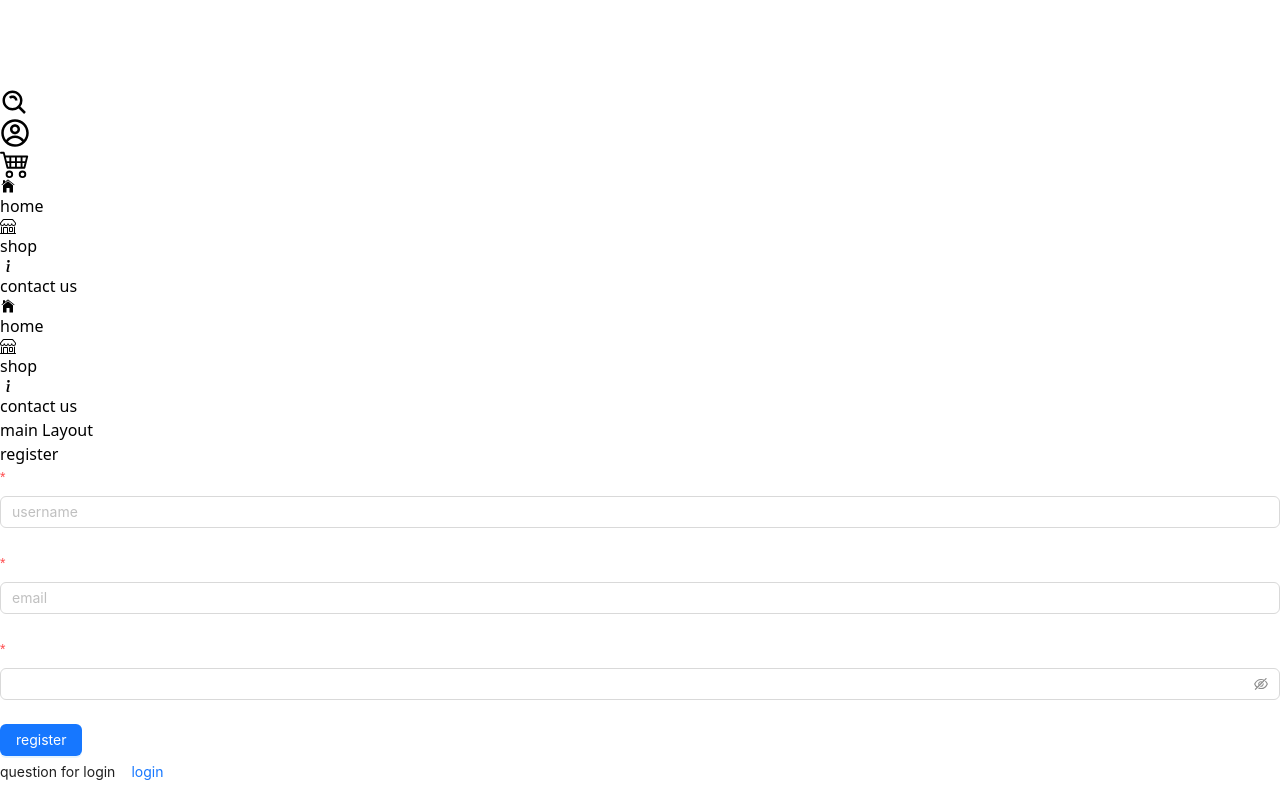
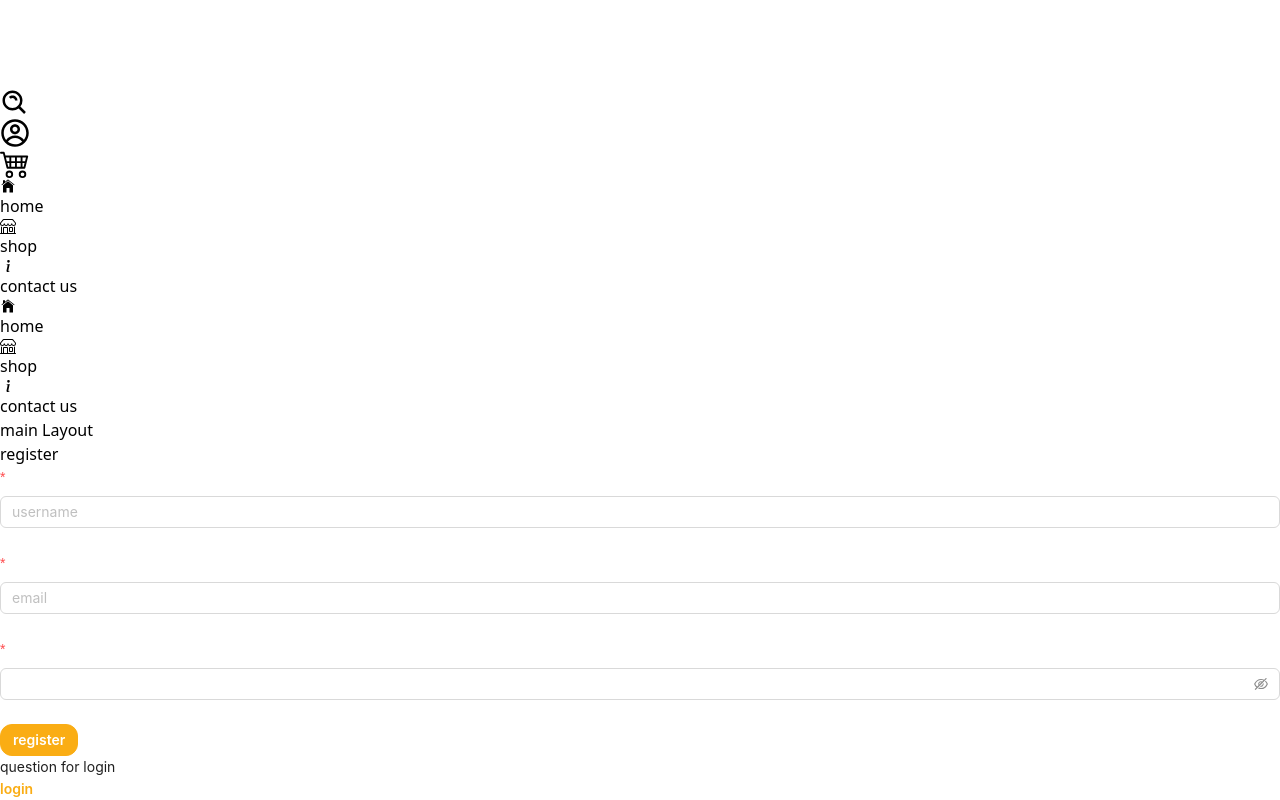
Before and after one commit to Sosokantaria/eShop_ecommerce_web, a React (Vite) app: page /register in a window 1280 px wide. Shown: the part 453-1253 px from the top of the page. Built offline with nearby package versions, Linux system fonts and the light colour scheme.

Commit message:
fit-styled_buttons

```diff
--- a/package.json
+++ b/package.json
@@ -21,6 +21,7 @@
     "react-hook-form": "^7.45.1",
     "react-icons": "^4.10.1",
     "react-router-dom": "^6.14.1",
+    "styled-components": "^6.0.1",
     "tailwindcss": "^3.3.2"
   },
   "devDependencies": {
--- /dev/null
+++ b/src/components/buttons/Sbuttons.ts
@@ -0,0 +1,57 @@
+import { styled } from "styled-components";
+
+export const PrimaryBtn = styled.button`
+  background-color: #faad14;
+  color: #fff;
+  padding: 4px 12px;
+  border-radius: 12px;
+  display: flex;
+  align-items: center;
+  justify-content: center;
+  cursor: pointer;
+  font-size: bold;
+  font-weight: 600;
+  border: 1px solid #faad14;
+  &:focus {
+    border: 3px solid #fcc861;
+    border-radius: 12px;
+    outline: none;
+    transition: border-color 0.3s ease-in-out;
+  }
+  &:hover {
+    background-color: #fcc861;
+  }
+`;
+
+export const LinkBtn = styled.button`
+  color: #faad14;
+  display: flex;
+  align-items: center;
+  justify-content: center;
+  cursor: pointer;
+  font-size: bold;
+  font-weight: 600;
+  &:hover {
+    color: #fcc861;
+    text-decoration: underline;
+  }
+`;
+
+
+export const TextBtn = styled.button`
+  color: #faad14;
+  width: auto;
+  display: flex;
+  align-items: center;
+  justify-content: center;
+  cursor: pointer;
+  font-size: bold;
+  font-weight: 600;
+  padding: 4px 12px;
+  border: 1px solid #faad14;
+  border-radius: 12px;
+  &:hover {
+    color: #fff;
+    background-color: #fcc861;
+  }
+`;
--- /dev/null
+++ b/src/components/buttons/index.ts
@@ -0,0 +1 @@
+export { PrimaryBtn, LinkBtn, TextBtn } from "./Sbuttons";
--- a/src/components/navForRoureViews/navForRouteViews.tsx
+++ b/src/components/navForRoureViews/navForRouteViews.tsx
@@ -8,23 +8,23 @@ export function NavForRouteViews() {
     <>
       <Link
         to="/"
-        className=" flex flex-col items-center gap-y-2 px-1 py-1 text-[white]  hover:bg-[gray]  font-medium rounded-lg text-sm   "
+        className=" flex flex-col items-center gap-y-2 px-1 py-1 text-gray-500 hover:text-[#faad14] font-medium rounded-lg text-sm   "
       >
-        <IoIosHome className="text-[white] scale-150  " />
+        <IoIosHome className="text-[#fcc861] scale-150  " />
         <span>home</span>
       </Link>
       <Link
         to="Products"
-        className="flex flex-col items-center gap-y-2 px-1 py-1 text-[white]  hover:bg-[gray]  font-medium rounded-lg text-sm   "
+        className="flex flex-col items-center gap-y-2 px-1 py-1 text-gray-500 hover:text-[#faad14]  font-medium rounded-lg text-sm   "
       >
-        <BsShop className="text-white scale-150  " />
+        <BsShop className="text-[#fcc861] scale-150  " />
         <span>shop</span>
       </Link>
       <Link
         to="/Contact-us"
-        className="flex flex-col items-center gap-y-2 py-1 text-[white]  hover:bg-[gray]  font-medium rounded-lg text-sm    "
+        className="flex flex-col items-center gap-y-2 py-1 text-gray-500 hover:text-[#faad14] font-medium rounded-lg text-sm    "
       >
-        <BsInfoLg className="text-white rounded-full scale-150  " />
+        <BsInfoLg className="text-[#fcc861] scale-150  " />
         <span>contact us</span>
       </Link>
     </>
--- a/src/index.css
+++ b/src/index.css
@@ -1,3 +1,9 @@
 @tailwind base;
 @tailwind components;
 @tailwind utilities;
+
+*{
+    margin: 0;
+    padding: 0;
+    box-sizing: border-box;
+}
--- a/src/layouts/header/Header.tsx
+++ b/src/layouts/header/Header.tsx
@@ -27,18 +27,18 @@ export function Header() {
               <Link to="/">
                 <img
                   src={Logo}
-                  className="w-20  scale-150  bg-[white] rounded-full"
+                  className="w-20  scale-150  bg-[#fcc861] rounded-full"
                   alt=""
                 />
               </Link>
             </div>
             <div className="flex items-center md:space-x-6 sm:space-x-5 lg:space-x-5 min-[300px]:space-x-0 lg:order-2">
-              <div className="items-center rounded-lg p-2  hover:bg-[gray]">
-                <BiSearchAlt className="text-white" size={30} />
+              <div className="items-center rounded-lg p-2  ">
+                <BiSearchAlt className="text-gray-300 hover:text-[#faad14]" size={30} />
               </div>
               <ProfileInfo />
-              <div className="hover:bg-[gray] p-2  rounded-lg">
-                <BsCart4 className="text-[white] " size={30} />
+              <div className=" p-2  rounded-lg">
+                <BsCart4 className="text-gray-300 hover:text-[#faad14]" size={30} />
               </div>
             </div>
             <div
--- a/src/layouts/header/profileInfoSection/ProfILeinfo.tsx
+++ b/src/layouts/header/profileInfoSection/ProfILeinfo.tsx
@@ -1,6 +1,5 @@
 import { useState, useContext } from "react";
 import { Link } from "react-router-dom";
-import { Button } from "antd";
 import useOnclickOutside from "react-cool-onclickoutside";
 
 import {
@@ -8,7 +7,8 @@ import {
   authContext,
 } from "../../../contexts/authContext";
 import { RoleContext } from "../../../contexts/roleContext";
-import { TLocalstorage } from "../../../types/Localstorage";
+
+import { TextBtn } from "../../../components/buttons";
 
 import { HiOutlineLogout } from "react-icons/hi";
 import { CgProfile } from "react-icons/cg";
@@ -21,7 +21,7 @@ export function ProfileInfo() {
   const [isopen, setIsopen] = useState<boolean>(false);
   function HandleLogout() {
     return (
-      localStorage.removeItem(TLocalstorage.ACCESSTOKEN),
+      localStorage.removeItem("accessToken"),
       setStatus(TAuthorisationStage.UNAUTHORIZED)
     );
   }
@@ -31,10 +31,10 @@ export function ProfileInfo() {
   return (
     <div className="relative flex flex-col items-right">
       <div
-        className="items-center rounded-lg p-2  hover:bg-[gray]"
+        className="items-center rounded-lg p-2"
         onClick={() => setIsopen(!isopen)}
       >
-        <CgProfile className="text-[white] " size={30} />
+        <CgProfile className="text-gray-300 hover:text-[#faad14]" size={30} />
       </div>
       {isopen && (
         <div
@@ -45,30 +45,28 @@ export function ProfileInfo() {
             <div className="flex flex-col m-2 items-center">
               {currentUser.user_role==="ADMIN" && (
                 <>
-                  <Button type="text">
+                  <TextBtn type="submit">
                     <Link
                       to="/admin-view"
-                      className="font-medium rounded-lg text-sm  "
                       onClick={() => setIsopen(!isopen)}
                     >
                       admin panel
                     </Link>
-                  </Button>
+                  </TextBtn>
                   <hr className=" mt-1 border-[black] sm:mx-auto  " />
                 </>
               )}
-              <Button type="text">
+              <TextBtn type="submit">
                 <Link
                   to="/user-view"
-                  className="font-medium rounded-lg text-sm  "
                   onClick={() => setIsopen(!isopen)}
                 >
                   profile info
                 </Link>
-              </Button>
+              </TextBtn>
               <hr className=" mt-1 border-[black] sm:mx-auto  " />
-              <Button
-                type="text"
+              <TextBtn
+                type="submit"
                 onClick={() => {
                   HandleLogout(), setIsopen(!isopen);
                 }}
@@ -76,20 +74,20 @@ export function ProfileInfo() {
               >
                 <span>logaut</span>
                 <HiOutlineLogout />
-              </Button>
+              </TextBtn>
             </div>
           ) : (
             <div className="flex flex-col m-1 items-center ">
               <Link to="login">
-                <Button type="text" onClick={() => setIsopen(!isopen)}>
+                <TextBtn type="submit" onClick={() => setIsopen(!isopen)}>
                   login
-                </Button>
+                </TextBtn>
               </Link>
               <hr className=" mt-1 text-[gray] sm:mx-auto  " />
               <Link to="register">
-                <Button type="text" onClick={() => setIsopen(!isopen)}>
+                <TextBtn type="submit" onClick={() => setIsopen(!isopen)}>
                   register
-                </Button>
+                </TextBtn>
               </Link>
             </div>
           )}
--- a/src/views/public/routes/login/Login.tsx
+++ b/src/views/public/routes/login/Login.tsx
@@ -4,7 +4,9 @@ import { Link } from "react-router-dom";
 import { useForm } from "react-hook-form";
 import jwt_decode from "jwt-decode";
 
-import { Button, Form, Input } from "antd";
+import { PrimaryBtn, LinkBtn } from "../../../../components/buttons";
+
+import { Form, Input } from "antd";
 
 import {
   authContext,
@@ -83,18 +85,16 @@ export default function LoginView() {
               )}
               <div className="flex flex-col gap-y-4">
                 <div>
-                  <Button
-                    type="primary"
-                    htmlType="submit"
-                    className="  hover:focus:ring-4 focus:outline-none focus:ring-[#ffc653] font-medium  "
+                  <PrimaryBtn
+                    type="submit"
                   >
                     login
-                  </Button>
+                  </PrimaryBtn>
                 </div>
-                <span className="text-sm  text-[gray-1] font-medium  space-x-3">
+                <span className="text-sm flex text-[gray-1] font-medium  space-x-3">
                   <span>register question</span>
                   <Link to="/register">
-                    <Button type="link">register</Button>
+                    <LinkBtn type="submit">register</LinkBtn>
                   </Link>
                 </span>
               </div>
--- a/src/views/public/routes/register/Register.tsx
+++ b/src/views/public/routes/register/Register.tsx
@@ -2,7 +2,9 @@ import { useState } from "react";
 import { Link } from "react-router-dom";
 import { useForm } from "react-hook-form";
 
-import { Button, Form, Input } from "antd";
+import { PrimaryBtn, LinkBtn } from "../../../../components/buttons";
+
+import { Form, Input } from "antd";
 
 import axios from "axios";
 
@@ -45,9 +47,9 @@ export default function RegisterView() {
             <span className="flex  font-medium items-center justify-center text-[green]  space-x-3">
               <span>created user</span>
               <Link to="/login">
-                <Button type="link">
+                <LinkBtn type="submit">
                   <p>login</p>
-                </Button>
+                </LinkBtn>
               </Link>
             </span>
           ) : (
@@ -100,20 +102,18 @@ export default function RegisterView() {
               )}
               <div className="flex flex-col gap-y-4">
                 <div>
-                  <Button
-                    type="primary"
-                    htmlType="submit"
-                    className=" hover:focus:ring-4 focus:outline-none focus:ring-[#ffc653] font-medium  text-sm "
-                  >
+                  <PrimaryBtn
+                    type="submit"
+                   >
                     register
-                  </Button>
+                  </PrimaryBtn>
                 </div>
-                <p className="text-sm font-medium text-[white]  space-x-3">
+                <p className="text-sm font-medium text-[white] flex space-x-3">
                   <span>question for login</span>
                   <Link to="/login">
-                    <Button type="link">
+                    <LinkBtn type="submit">
                       <span>login</span>
-                    </Button>
+                    </LinkBtn>
                   </Link>
                 </p>
               </div>
```
Also changed, not shown: 1 other file (tests, documents, lock files or other folders).
